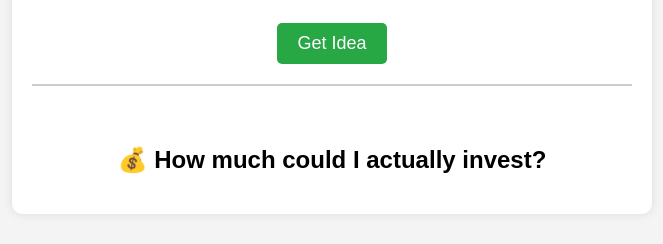
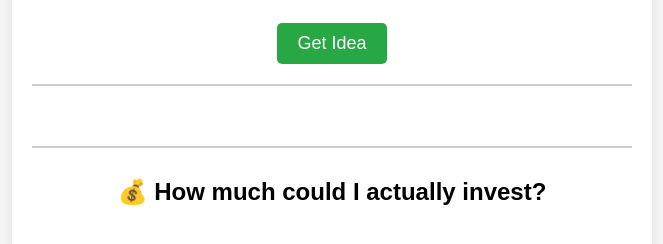
Before and after one commit to sabersober21/summerprojectgen, a plain HTML site: page index.html in a window 1280 px wide. Shown: the part 150-394 px from the top of the page, without its empty margins (308-971 px from the left). Drawn offline with Linux system fonts and the light colour scheme.

Commit message:
Update styles.css

```diff
--- a/styles.css
+++ b/styles.css
@@ -34,3 +34,9 @@ button:hover {
     padding: 10px;
     border-top: 2px solid #ccc;
 }
+
+#investment-box {
+    margin-top: 20px;
+    padding: 10px;
+    border-top: 2px solid #ccc;
+}
```
